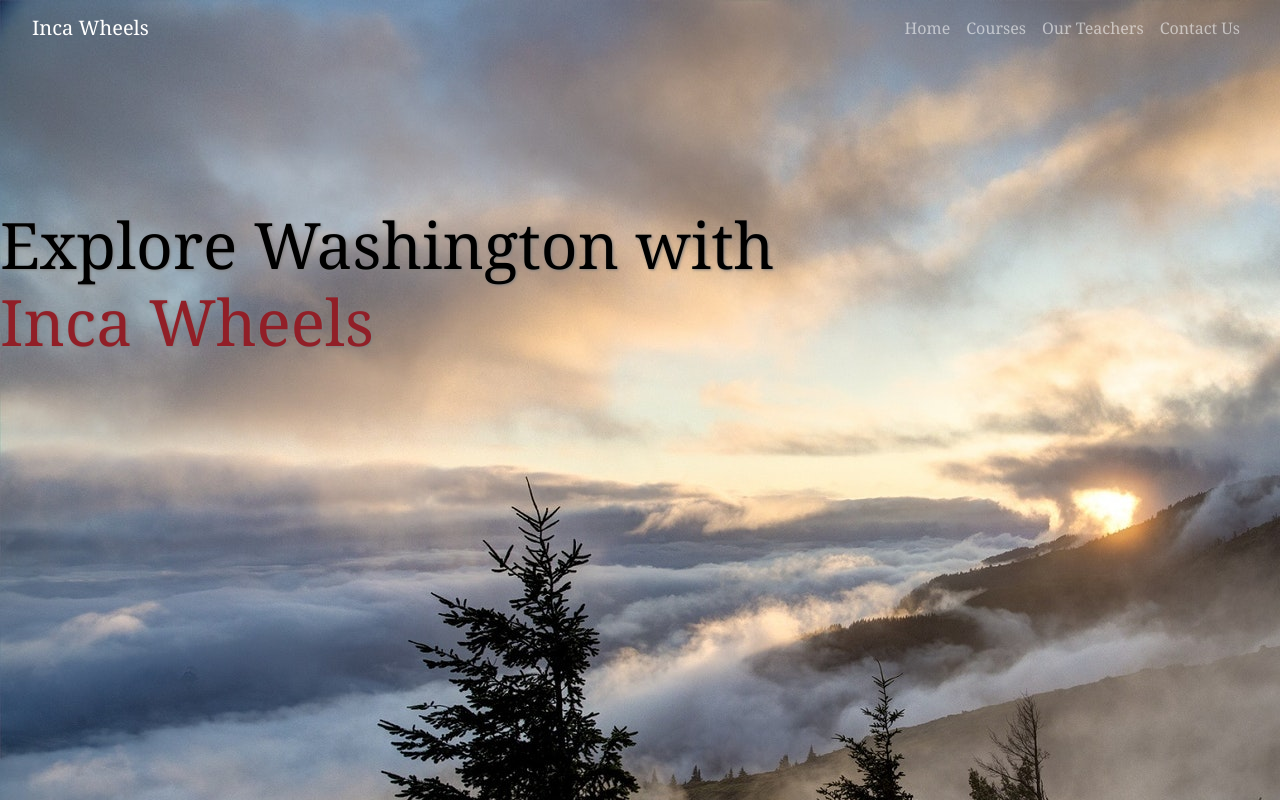
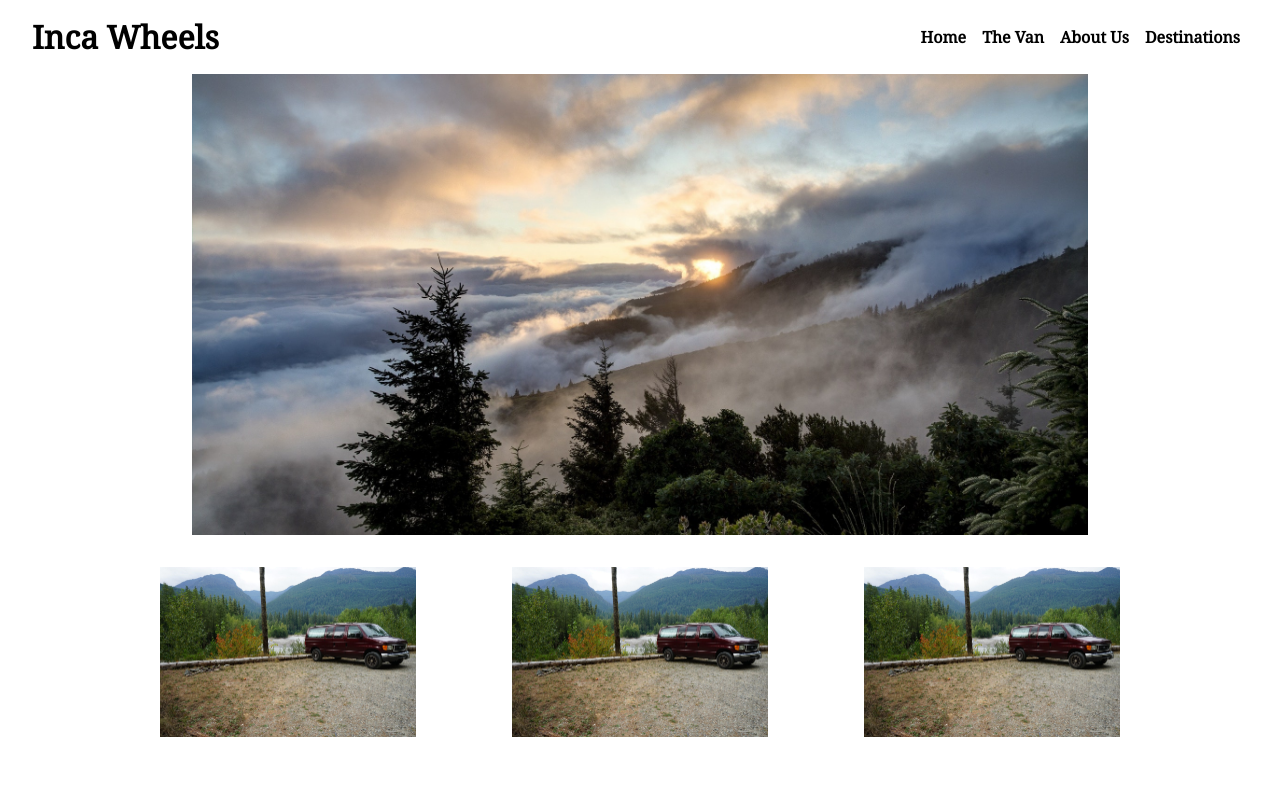
Before and after one commit to ColinJhEdwards/incawheels, a React (Create React App) app: page / in a window 1280 px wide. Built offline with nearby package versions, Linux system fonts and the light colour scheme.

Commit message:
changed layout of landing page and adjusted colors for navbar

```diff
--- a/src/animations.js
+++ b/src/animations.js
@@ -33,9 +33,10 @@ export const width = {
 };
 
 export const ySlide = {
-  hidden: { y: "150%" },
+  hidden: { y: "150%", opacity: 0 },
   show: {
     y: "0%",
+    opacity: 1,
 
     transition: { duration: 1, delay: 0.5 },
   },
--- a/src/components/GlobalStyle.js
+++ b/src/components/GlobalStyle.js
@@ -14,7 +14,7 @@ body{
 
 
 a{
-
+   color: black;
 }
 
 .colors{
--- a/src/components/Landing.js
+++ b/src/components/Landing.js
@@ -2,20 +2,21 @@ import React from "react";
 import styled from "styled-components";
 import { motion } from "framer-motion";
 import washington from "../images/washington.jpg";
-import { fade, pageAnimation } from "../animations";
+import van from "../images/1.jpg";
+import { ySlide } from "../animations";
 
 const Landing = () => {
   return (
-    <StyledLang
-      variants={pageAnimation}
-      initial="hidden"
-      animate="show"
-      exit="exit"
-    >
+    <StyledLang>
       <div className="content">
-        <motion.h2 variants={fade}>
-          Explore Washington with <span>Inca Wheels</span>
-        </motion.h2>
+        <div className="one">
+          <img src={washington} alt="washington-photo" />
+        </div>
+        <div className="two">
+          <img src={van} alt="the-van" />
+          <img src={van} alt="the-van" />
+          <img src={van} alt="the-van" />
+        </div>
       </div>
     </StyledLang>
   );
@@ -23,15 +24,27 @@ const Landing = () => {
 
 const StyledLang = styled(motion.div)`
   min-height: 100vh;
-  background-image: url(${washington});
-  position: relative;
   .content {
-    min-height: 60vh;
-    padding-top: 6rem;
-    width: 70%;
+    min-height: 100vh;
     display: flex;
+    flex-direction: column;
     justify-content: center;
     align-items: center;
+    .one {
+      text-align: center;
+      img {
+        width: 70%;
+      }
+    }
+    .two {
+      display: flex;
+      justify-content: center;
+      text-align: center;
+      img {
+        width: 20%;
+        margin: 2rem 3rem;
+      }
+    }
     h2 {
       color: black;
       font-size: 4rem;
--- a/src/components/NavB.js
+++ b/src/components/NavB.js
@@ -5,17 +5,25 @@ import { Navbar, Nav } from "react-bootstrap";
 const NavB = () => {
   return (
     <StyledNav>
-      <Navbar bg="none" expand="lg" className="noov navbar-dark">
+      <Navbar bg="none" expand="lg" className="noov navbar-light">
         <Navbar.Brand className="text logo">
           <span>Inca Wheels</span>
         </Navbar.Brand>
         <Navbar.Toggle aria-controls="responsive-navbar-nav" />
         <Navbar.Collapse id="responsive-navbar-nav">
           <Nav className="ms-auto">
-            <Nav.Link className="relative">Home</Nav.Link>
-            <Nav.Link className="relative">Courses</Nav.Link>
-            <Nav.Link className="relative">Our Teachers</Nav.Link>
-            <Nav.Link className="relative">Contact Us</Nav.Link>
+            <Nav.Link className="relative">
+              <span>Home</span>
+            </Nav.Link>
+            <Nav.Link className="relative">
+              <span>The Van</span>
+            </Nav.Link>
+            <Nav.Link className="relative">
+              <span>About Us</span>
+            </Nav.Link>
+            <Nav.Link className="relative">
+              <span>Destinations</span>
+            </Nav.Link>
           </Nav>
         </Navbar.Collapse>
       </Navbar>
@@ -24,12 +32,21 @@ const NavB = () => {
 };
 
 const StyledNav = styled.div`
-  position: absolute;
+  position: fixed;
   width: 100%;
   z-index: 99;
+  background: white;
+  span {
+    color: black;
+    font-weight: bold;
+  }
   .noov {
     width: 95%;
     margin: auto;
+    background: white;
+    .logo {
+      font-size: 2rem;
+    }
   }
 `;
 
```
